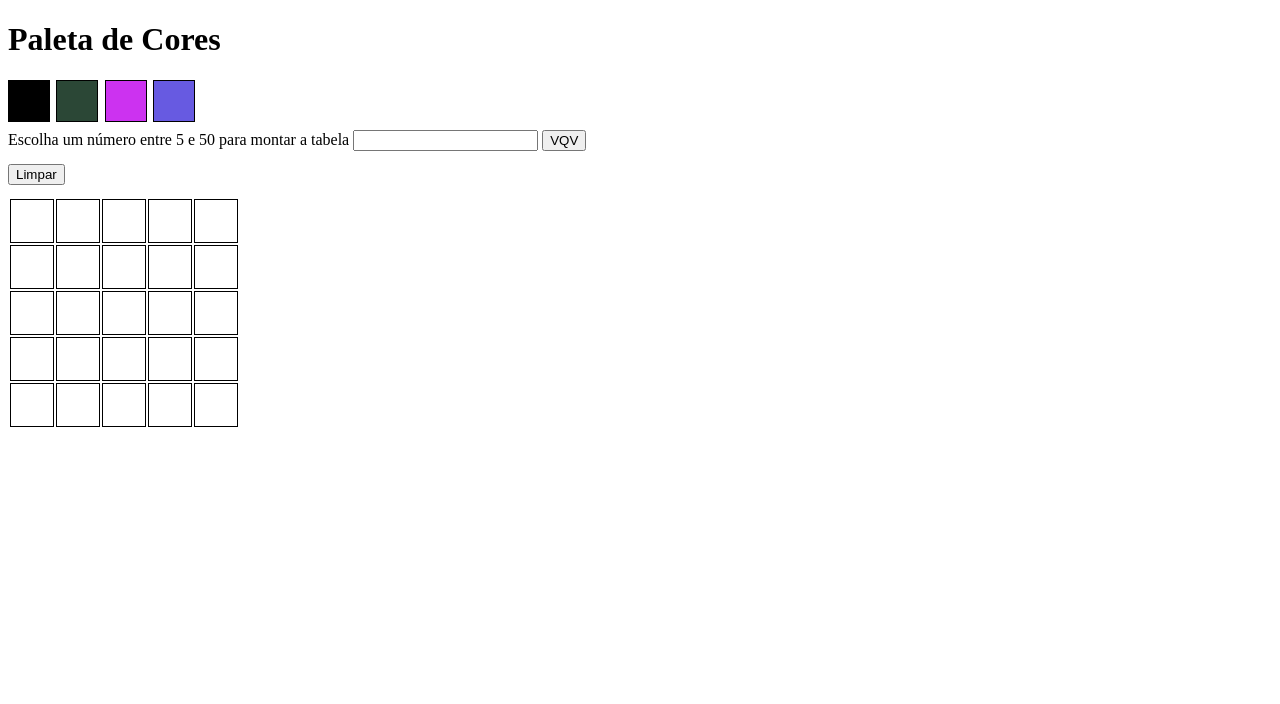
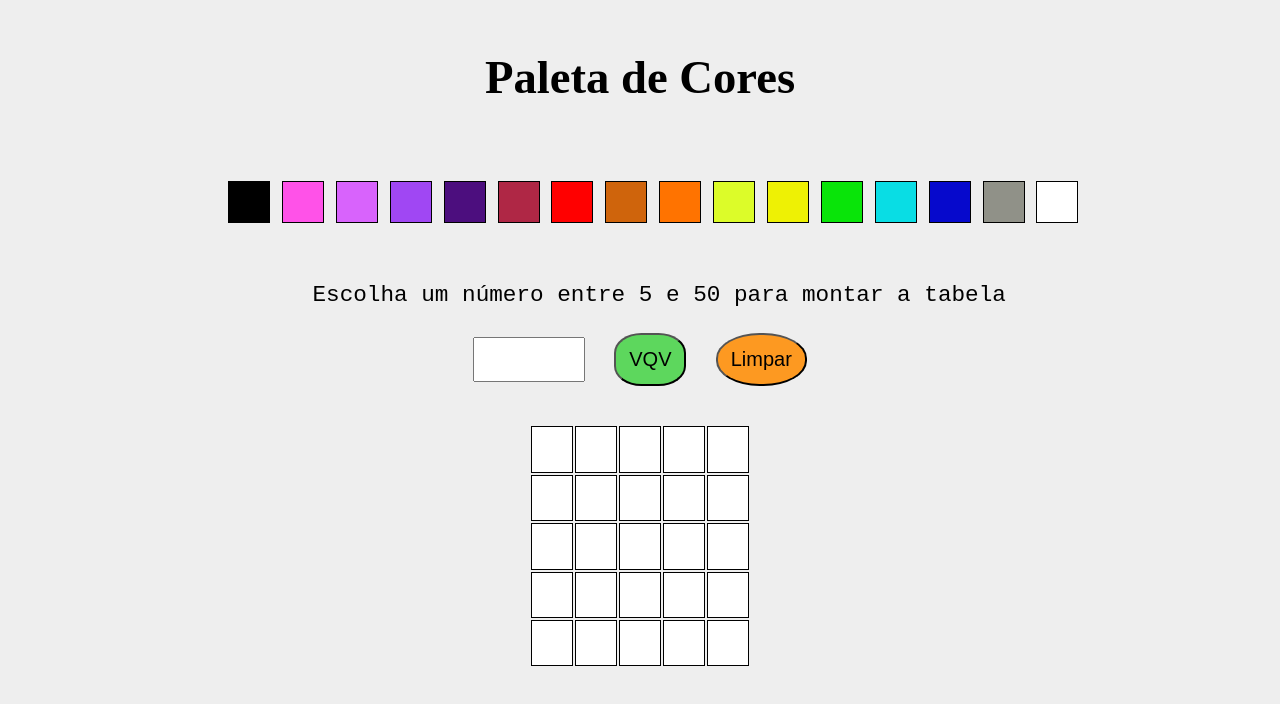
Before and after one commit to IagoPFerreira/pixels-art, a website: page index.html in a window 1280 px wide. Drawn offline with Linux system fonts and the light colour scheme.

Commit message:
Atualiza estilização

```diff
--- a/index.html
+++ b/index.html
@@ -1,25 +1,30 @@
 <!DOCTYPE html>
 <html lang="pt-br">
+
 <head>
   <meta charset="UTF-8">
   <meta http-equiv="X-UA-Compatible" content="IE=edge">
   <meta name="viewport" content="width=device-width, initial-scale=1.0">
   <link rel="stylesheet" href="style.css">
   <title>Pixel Art</title>
+</head>
 
-</head>
 <body>
   <h1 id="title">Paleta de Cores</h1>
   <section id="color-palette"></section>
 
-  <label for="board-size">Escolha um número entre 5 e 50 para montar a tabela</label>
-  <input type="number" min='1' id="board-size"><!-- min="5" max="50" value="5"-->
-  <button type="submit" id='generate-board'>VQV</button>
+  <label for="board-size" id="orientation-text">Escolha um número entre 5 e 50 para montar a tabela</label>
+  <section id="chose-board-size">
+    <input type="number" min='1' id="board-size">
+    <button type="submit" id='generate-board'>VQV</button>
+    <button id="clear-board">Limpar</button>
+  </section>
 
-  <button id="clear-board">Limpar</button>
+
 
   <table id="pixel-board"></table>
 
   <script src="script.js"></script>
 </body>
+
 </html>
--- a/script.js
+++ b/script.js
@@ -15,6 +15,7 @@ function palleteColor(collors) {
   for (let index = 0; index < collors.length; index += 1) {
     const color = document.createElement('div');
     color.className = 'color';
+
     if (collors[index] === 'black') {
       color.className = 'color selected';
       color.style.background = 'black';
@@ -92,16 +93,22 @@ generateBoard.addEventListener('click', boardGenerator);
 clearBoard.addEventListener('click', clear);
 
 function generateColor() {
-  let colorCreate = 'rgb(';
-  colorCreate += Math.floor(Math.random() * 255);
-  colorCreate += ', ';
-  colorCreate += Math.floor(Math.random() * 255);
-  colorCreate += ', ';
-  colorCreate += Math.floor(Math.random() * 255);
-  colorCreate += ')';
-  return colorCreate;
+  return `rgb(${Math.floor(Math.random() * 255)}, ${Math.floor(Math.random() * 255)},
+  ${Math.floor(Math.random() * 255)})`;
 }
-const collorsPallete = ['black', generateColor(), generateColor(), generateColor()];
+const collorsPallete = [
+  'black', 'rgb(255, 82, 232)', 'rgb(216, 99, 252)', 'rgb(160, 71, 243)',
+  'rgb(76, 14, 126)', 'rgb(175, 39, 69)', 'rgb(255, 0, 0)', 'rgb(207, 100, 12)',
+  'rgb(255, 115, 0)', 'rgb(220, 252, 41)', 'rgb(238, 241, 4)', 'rgb(9, 228, 9)',
+  'rgb(9, 221, 228)', 'rgb(6, 9, 204)', 'rgb(144, 145, 136)', 'rgb(255, 255, 255)'];
+
+const boardSize = document.querySelector('#board-size');
+boardSize.addEventListener('keyup', (event) => {
+  event.preventDefault();
+  if (event.keyCode === 13) {
+    document.querySelector('#generate-board').click();
+  }
+});
 
 window.onload = () => {
   palleteColor(collorsPallete);
--- a/style.css
+++ b/style.css
@@ -1,18 +1,68 @@
+body {
+  margin: 0;
+  padding: 0;
+  background-color: rgba(235, 235, 235, 0.822);
+}
+
+#title {
+  text-align: center;
+  font-size: 35pt;
+  padding: 1.5%;
+}
+
 #color-palette {
   height: 50px;
   display: flex;
-}
-
-#clear-board {
-  display: block;
-  margin: 1% 0;
+  margin-left: 3%;
+  padding: 2%;
+  align-content: center;
+  justify-content: center;
 }
 
 .color {
   border: 1px solid black;
   height: 40px;
   width: 40px;
-  margin-right: 0.5%;
+  margin-right: 1%;
+}
+
+#orientation-text {
+  font-size: 17pt;
+  display: block;
+  margin-left: 3%;
+  padding: 2%;
+  text-align: center;
+  font-family: Courier New, Courier, monospace;
+}
+
+#chose-board-size {
+  text-align: center;
+}
+
+#board-size {
+  padding: 0.7%;
+  font-size: 15pt;
+  width: 7%;
+}
+
+#generate-board {
+  margin-left: 2%;
+  font-size: 15pt;
+  background-color: rgba(70, 211, 70, 0.863);
+  border-radius: 38%;
+  padding: 1%;
+}
+
+#clear-board {
+  margin-left: 2%;
+  font-size: 15pt;
+  background-color: rgba(255, 140, 0, 0.863);
+  border-radius: 48%;
+  padding: 1%;
+}
+
+#pixel-board {
+  margin: 3% auto;
 }
 
 .pixel {
@@ -20,4 +70,5 @@
   width: 40px;
   height: 40px;
   border: 1px solid black;
+  padding: 1%;
 }
```
